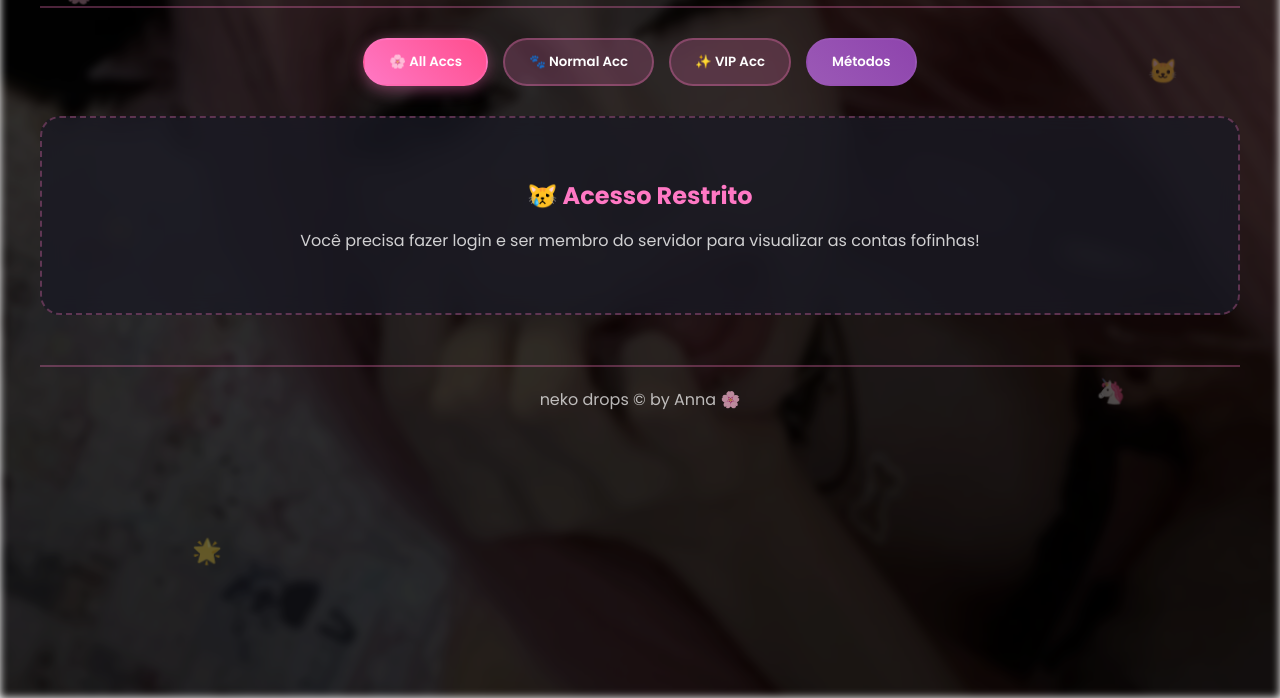
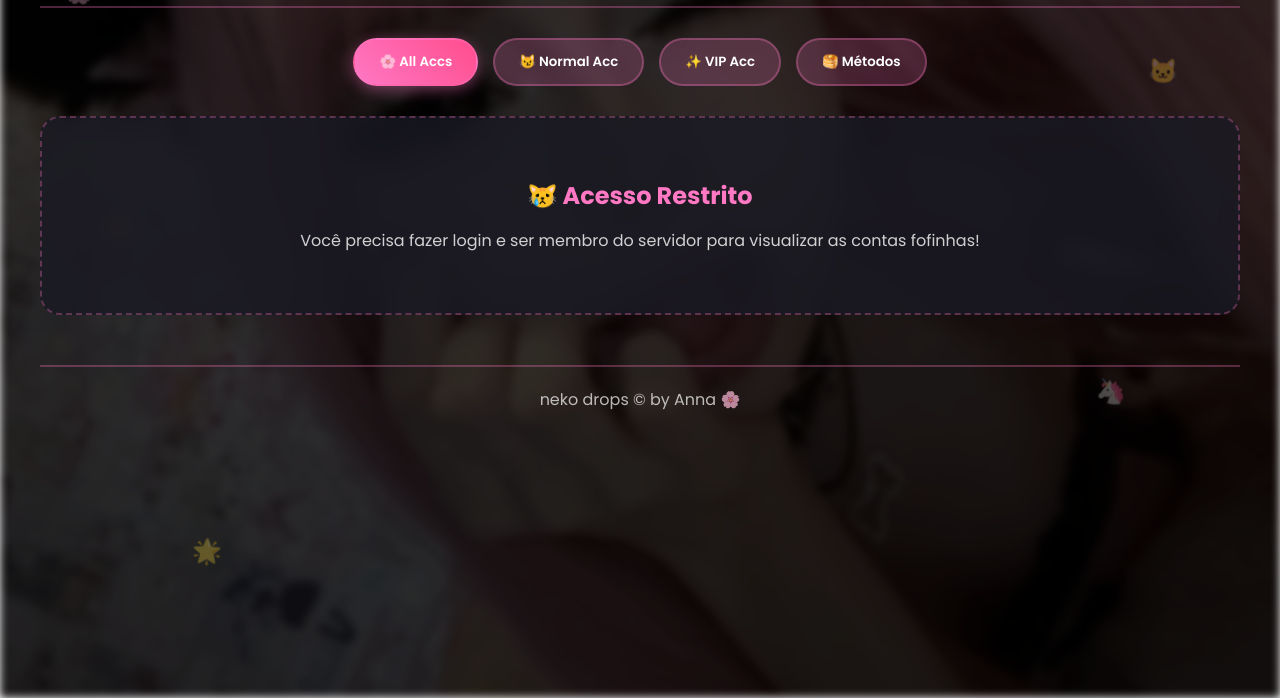
Before and after one commit to anakami/nekodrops-site, a plain HTML site: page frontend/index.html in a window 1280 px wide. Shown: the part 102-800 px from the top of the page. Drawn offline with nearby package versions, Linux system fonts and the light colour scheme.

Commit message:
Update index.html

```diff
--- a/frontend/index.html
+++ b/frontend/index.html
@@ -584,11 +584,6 @@
   box-shadow: 0 4px 15px rgba(255, 120, 196, 0.4);
 }
 
-.filter-btn[data-filter="methods"] {
-  background: linear-gradient(45deg, #9b59b6, #8e44ad);
-  border-color: rgba(155, 89, 182, 0.3);
-}
-
 .hidden {
   display: none;
 }
@@ -645,10 +640,9 @@
 
     <div class="filters">
       <button class="filter-btn active" data-filter="all">🌸 All Accs</button>
-      <button class="filter-btn" data-filter="normal">🐾 Normal Acc</button>
+      <button class="filter-btn" data-filter="normal">😼 Normal Acc</button>
       <button class="filter-btn" data-filter="vip">✨ VIP Acc</button>
-      <button class="filter-btn" data-filter="methods"
-      <i class="fas fa-wand-magic-sparkles"></i> Métodos</button>
+      <button class="filter-btn" data-filter="methods">🥞 Métodos</button>
     </div>
 
     <div id="drops-container">
```
